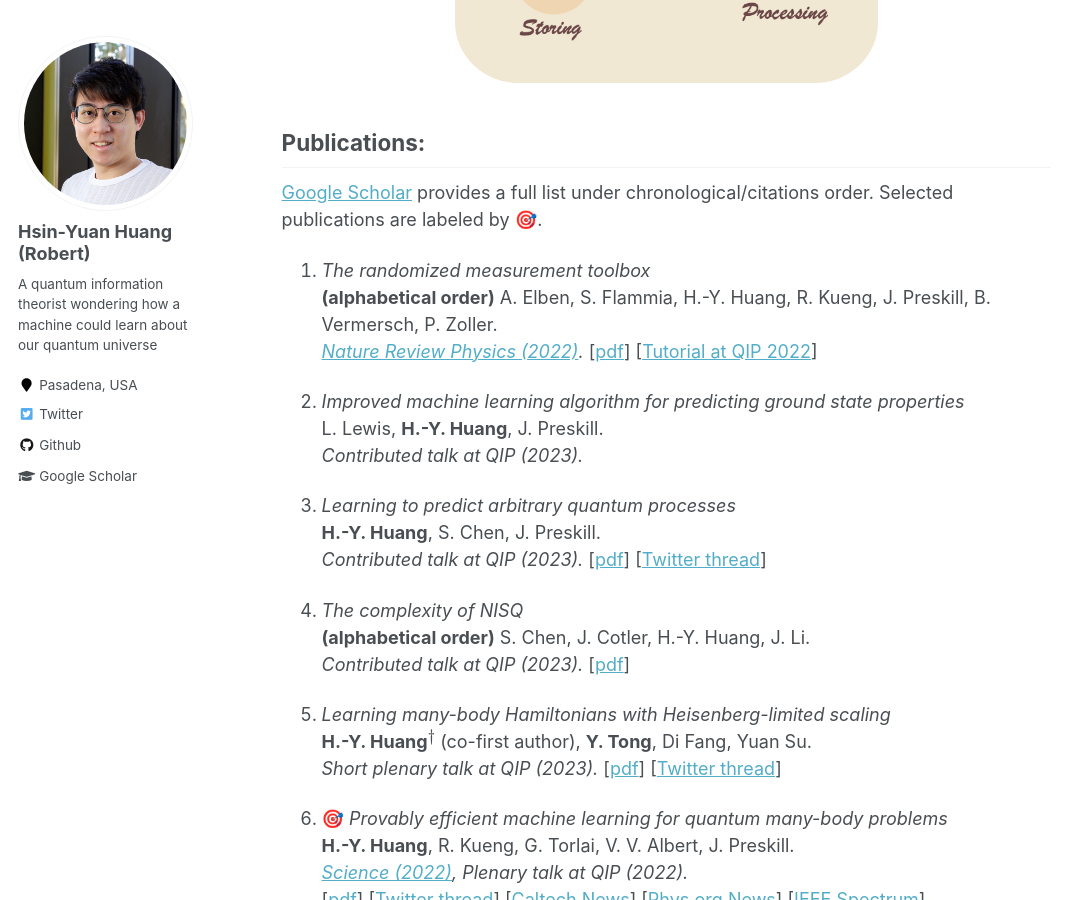
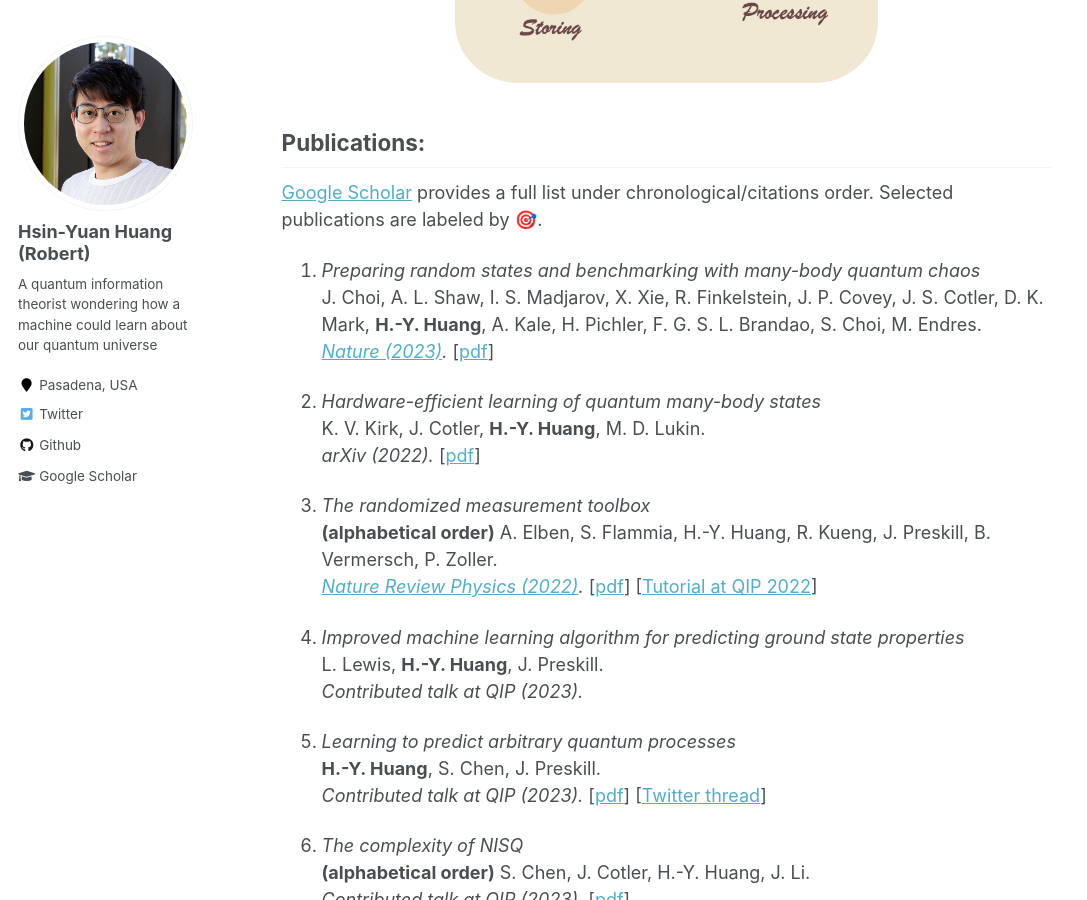
Before and after one commit to hsinyuan-huang/hsinyuan-huang.github.io, a Jekyll site: the page built from _pages/about.md, in a window 1280 px wide and 900 px high, scrolled down 1067 px. Shown: the whole window, without its empty margins (0-1087 px from the left). Built offline with Jekyll 4.4.1, drawn with Linux system fonts in a browser that asks for light colours; emoji names are drawn with the system emoji font; formulas are drawn with MathJax 3; some of the changed text lies outside the part shown.

Commit message:
Update publication

```diff
--- a/_pages/about.md
+++ b/_pages/about.md
@@ -32,10 +32,17 @@ My ultimate dream is to build quantum machines capable of learning and discoveri
 
 <a href="https://scholar.google.com/citations?user=2y5YF-gAAAAJ&hl=en" target="_blank">Google Scholar</a> provides a full list under chronological/citations order. Selected publications are labeled by :dart:.
 
+1. *Preparing random states and benchmarking with many-body quantum chaos* <br>
+J. Choi, A. L. Shaw, I. S. Madjarov, X. Xie, R. Finkelstein, J. P. Covey, J. S. Cotler, D. K. Mark, **H.-Y. Huang**, A. Kale, H. Pichler, F. G. S. L. Brandao, S. Choi, M. Endres. <br>
+*<a href="https://www.nature.com/articles/s41586-022-05442-1" target="_blank">Nature (2023)</a>.* [<a href="https://arxiv.org/abs/2103.03535" target="_blank">pdf</a>]
+
+1. *Hardware-efficient learning of quantum many-body states* <br>
+K. V. Kirk, J. Cotler, **H.-Y. Huang**, M. D. Lukin. <br>
+*arXiv (2022).* [<a href="https://arxiv.org/abs/2212.06084" target="_blank">pdf</a>]
+
 1. *The randomized measurement toolbox* <br>
 **(alphabetical order)** A. Elben, S. Flammia, H.-Y. Huang, R. Kueng, J. Preskill, B. Vermersch, P. Zoller.<br>
 *<a href="https://www.nature.com/articles/s42254-022-00535-2" target="_blank">Nature Review Physics (2022)</a>.* [<a href="https://arxiv.org/abs/2203.11374" target="_blank">pdf</a>] [<a href="https://www.youtube.com/watch?v=FXdJoJ0qcZY&ab_channel=caltech" target="_blank">Tutorial at QIP 2022</a>]
-
 
 1. *Improved machine learning algorithm for predicting ground state properties* <br>
 L. Lewis, **H.-Y. Huang**, J. Preskill.<br>
@@ -204,7 +205,7 @@ A. Elben, R. Kueng, **H.-Y. Huang**, R. van Bijnen, C. Kokail, M. Dalmonte, P. C
 I have previously worked on machine learning at <a href="https://scholar.google.com/citations?user=SLMkts8AAAAJ&hl=en" target="_blank">Chih-Jen Lin's group</a>, deep learning at <a href="https://www.microsoft.com/en-us/research/lab/microsoft-research-ai/" target="_blank">Microsoft Research</a> and <a href="https://allenai.org/" target="_blank">Allen Institute of AI</a>, and biology at <a href="http://sbl.csie.org/JuanLab/doku.php?id=PI:Hsueh-Fen%20Juan" target="_blank">Hsueh-Fen Juan's lab</a>.
 
 
-{:start="29"}
+{:start="30"}
 5. *FlowQA: grasping flow in history for conversational machine comprehension* <br>
 **H.-Y. Huang**, E. Choi, W. Yih. <br>
 *ICLR (2019)*. [<a href="https://arxiv.org/abs/1810.06683" target="_blank">pdf</a>]
```
Also changed, not shown: other parts of _pages/about.md (+0 -6 lines).
